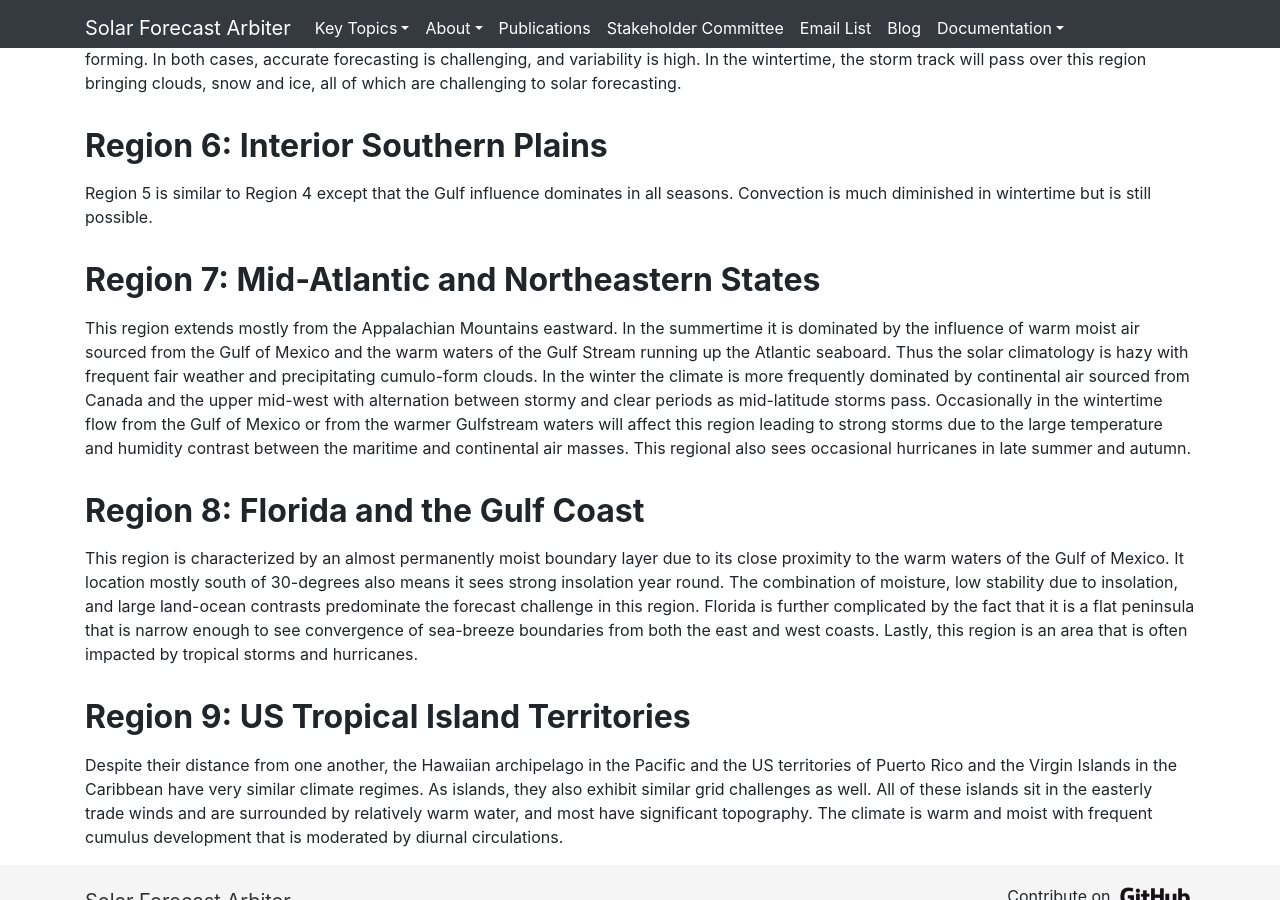
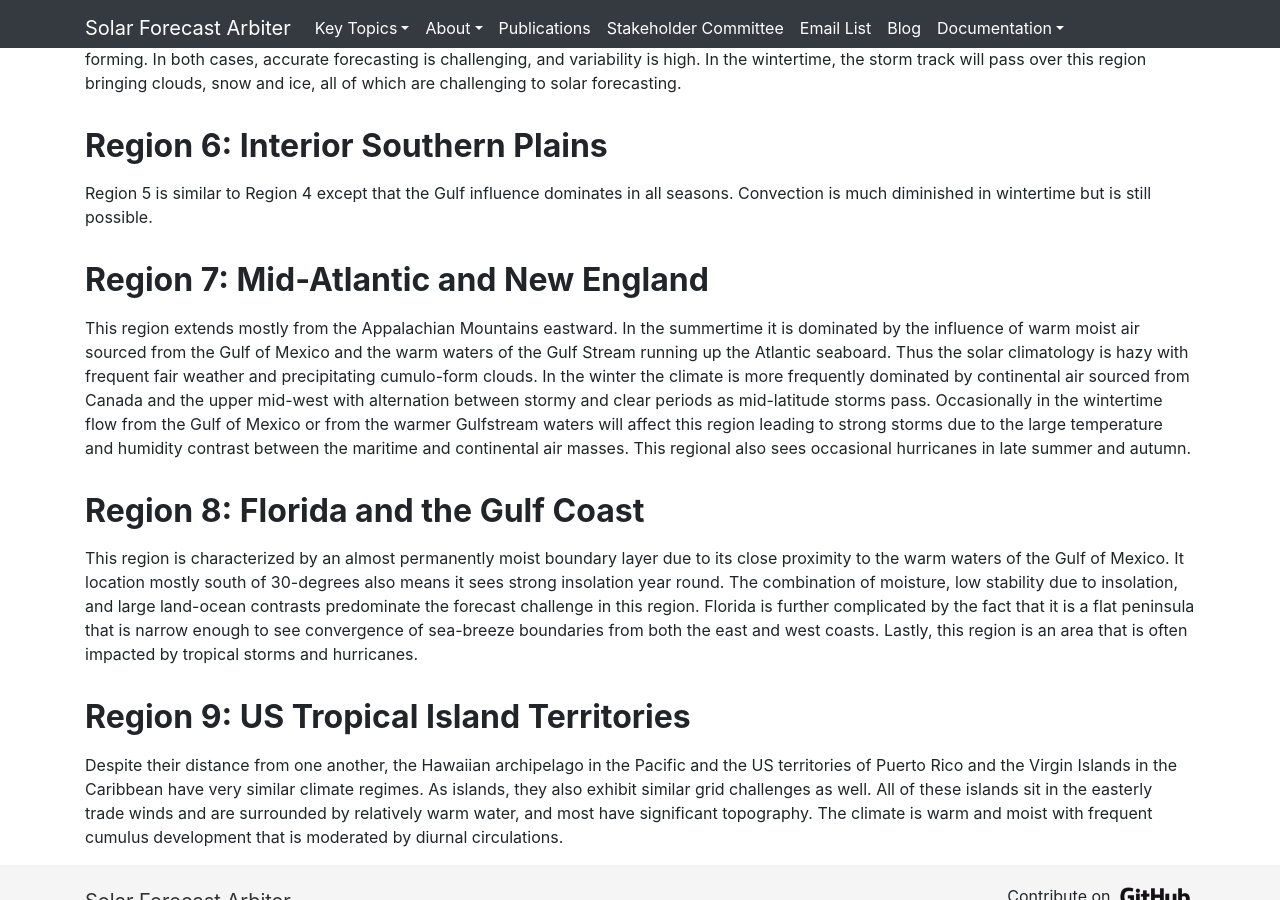
Before and after one commit to SolarArbiter/SolarArbiter.github.io, a Jekyll site: the page built from climatezones.md, in a window 1280 px wide and 900 px high, scrolled down 1605 px. Built offline with Jekyll 4.4.1, drawn with Linux system fonts in a browser that asks for light colours; a script that is not in the unit is left out; comment, search, counter and statistics services are not loaded; our own code applies the rules of GitHub Pages for plain Markdown files.

Commit message:
Update climatezones.md
Co-Authored-By: Will Holmgren <william.holmgren@gmail.com>

```diff
--- a/climatezones.md
+++ b/climatezones.md
@@ -35,7 +35,7 @@ The Northern Plains climate is defined by descending and drying air coming over
 
 Region 5 is similar to Region 4 except that the Gulf influence dominates in all seasons.  Convection is much diminished in wintertime but is still possible.
 
-## Region 7: Mid-Atlantic and Northeastern States
+## Region 7: Mid-Atlantic and New England
 
 This region extends mostly from the Appalachian Mountains eastward.  In the summertime it is dominated by the influence of warm moist air sourced from the Gulf of Mexico and the warm waters of the Gulf Stream running up the Atlantic seaboard.  Thus the solar climatology is hazy with frequent fair weather and precipitating cumulo-form clouds.  In the winter the climate is more frequently dominated by continental air sourced from Canada and the upper mid-west with alternation between stormy and clear periods as mid-latitude storms pass.  Occasionally in the wintertime flow from the Gulf of Mexico or from the warmer Gulfstream waters will affect this region leading to strong storms due to the large temperature and humidity contrast between the maritime and continental air masses.  This regional also sees occasional hurricanes in late summer and autumn.
 
```
